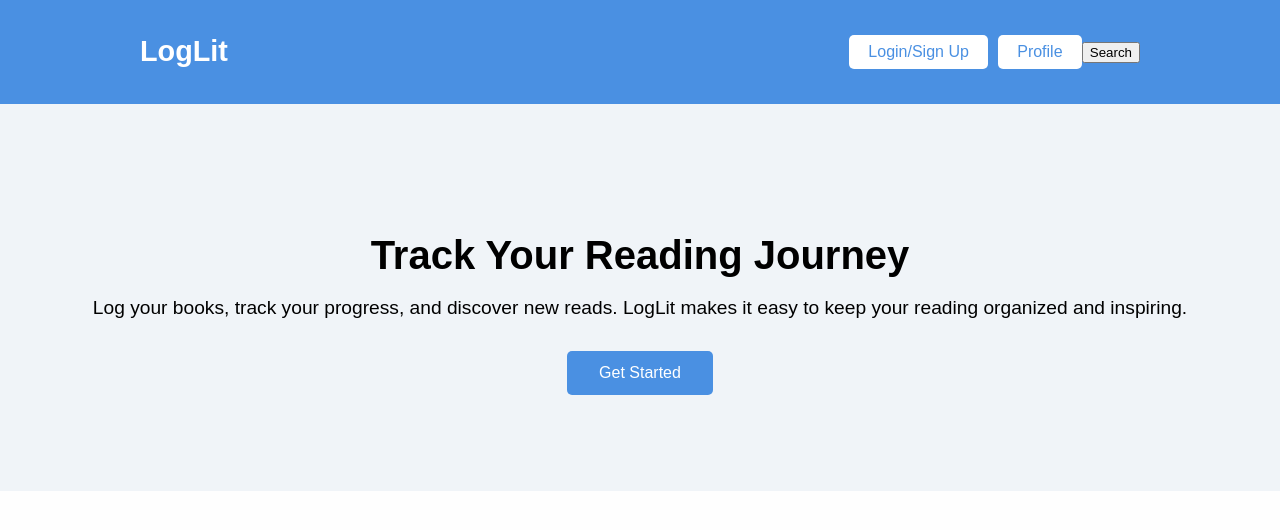
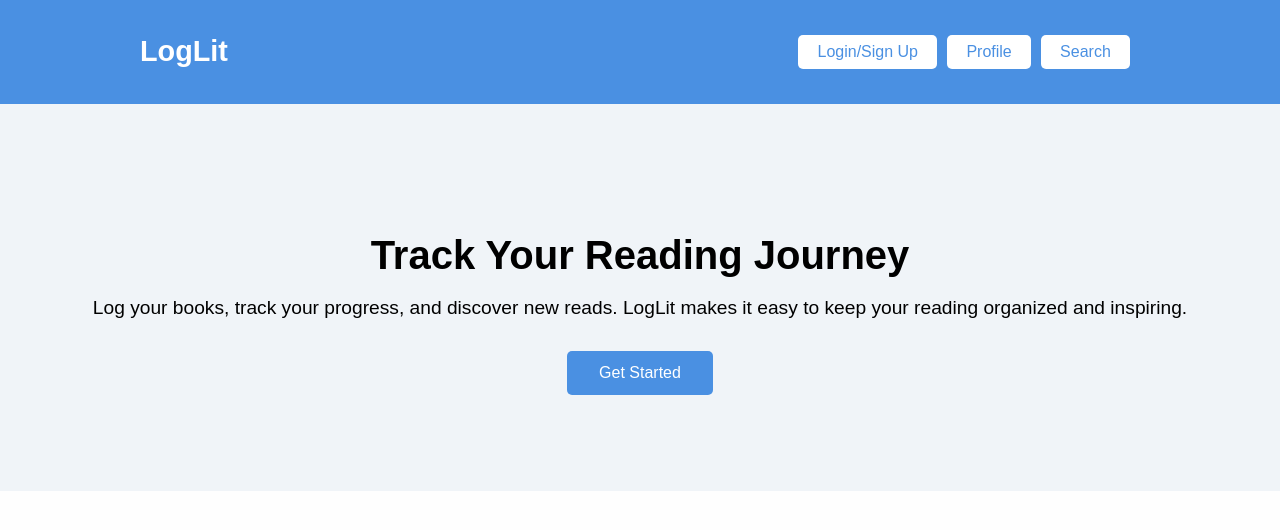
Before and after one commit to jeffreyzluo/CS35L-Reading-Log-Website, a React (Create React App) app in the folder loglit-landing/: page / in a window 1280 px wide. Shown: the top 530 px of the page. Built offline with nearby package versions, Linux system fonts and the light colour scheme.

Commit message:
Updated menu buttons.

```diff
--- a/loglit-landing/src/App.css
+++ b/loglit-landing/src/App.css
@@ -24,7 +24,7 @@ body {
   font-weight: bold;
 }
 
-.signup-button {
+.signup-button, .search-button, .profile-button{
   padding: 0.5rem 1.2rem;
   font-size: 1rem;
   background-color: white;
@@ -34,17 +34,8 @@ body {
   cursor: pointer;
   margin-right: 10px;
 }
-.profile-button {
-  padding: 0.5rem 1.2rem;
-  font-size: 1rem;
-  background-color: white;
-  color: #4a90e2;
-  border: none;
-  border-radius: 5px;
-  cursor: pointer;
-}
 
-.signup-button:hover {
+.signup-button:hover, .search-button:hover, .profile-button:hover {
   background-color: #e6e6e6;
 }
 
```
